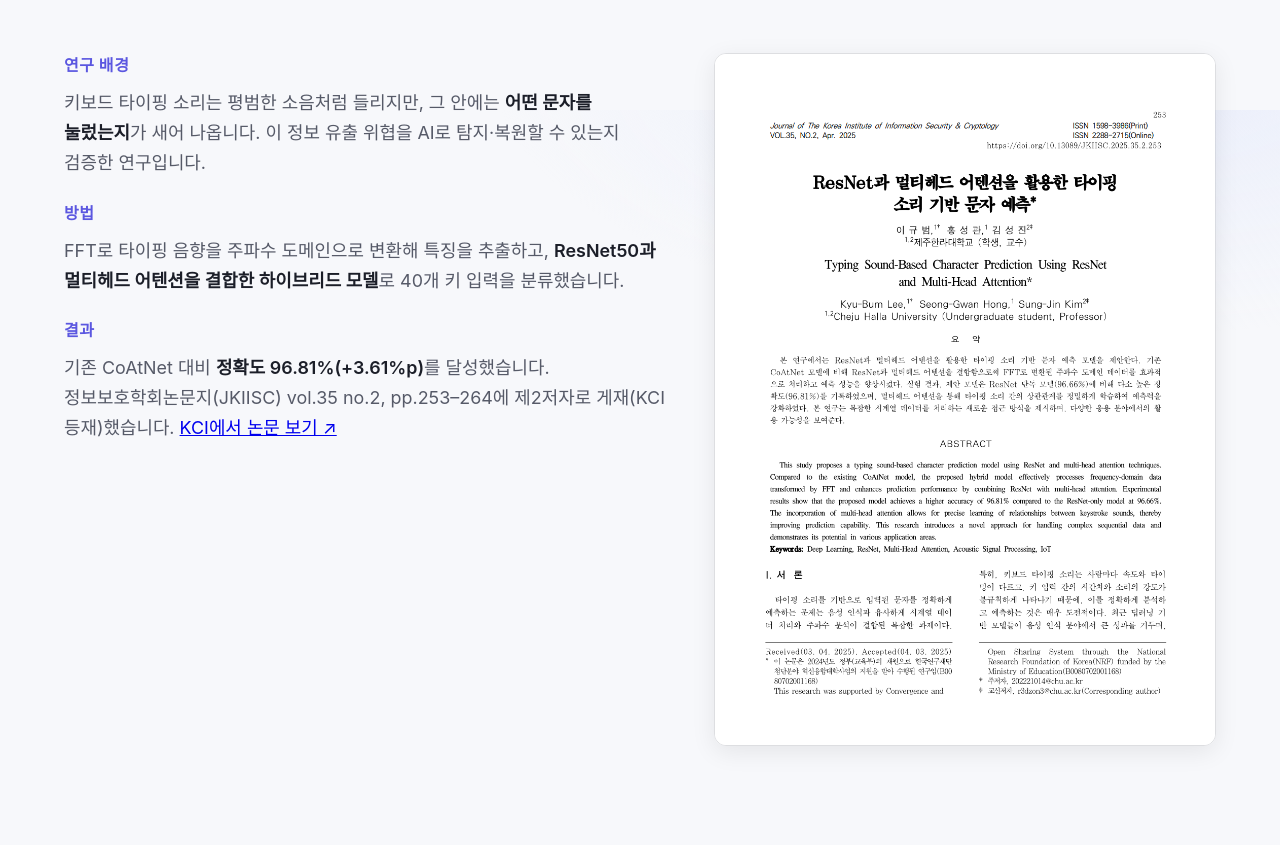
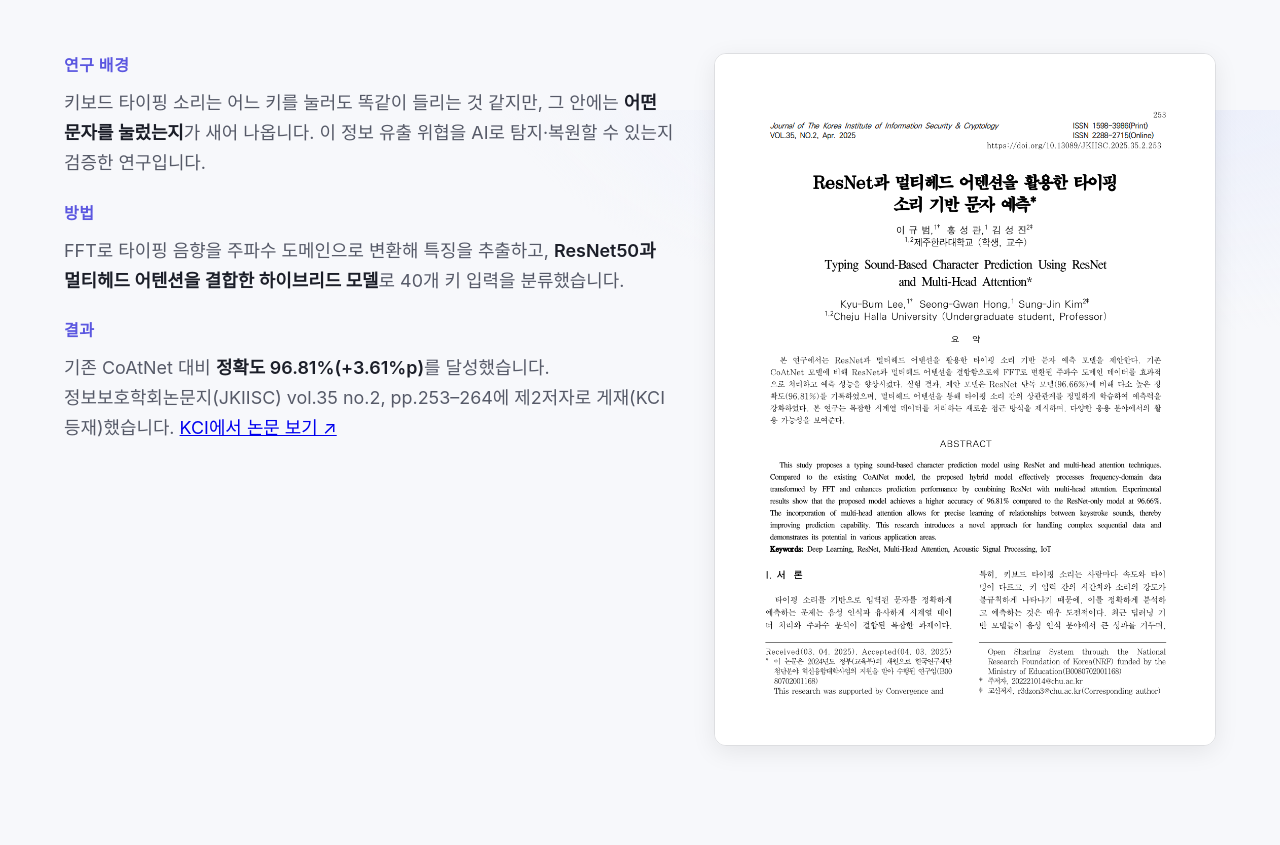
Before and after one commit to hxngo/hxngo.github.io, a plain HTML site: page index.html in a window 1280 px wide. Shown: the part 1490-2335 px from the top of the page. Drawn offline with nearby package versions, Linux system fonts and the light colour scheme; a web font is replaced by a local one.

Commit message:
portfolio: 논문 연구배경 문장 수정 (키마다 똑같이 들리지만…)

```diff
--- a/index.html
+++ b/index.html
@@ -97,7 +97,7 @@
     <div>
       <div class="case__block narrow">
         <p class="block__label reveal">연구 배경</p>
-        <p class="block__body reveal">키보드 타이핑 소리는 평범한 소음처럼 들리지만, 그 안에는 <strong>어떤 문자를 눌렀는지</strong>가 새어 나옵니다. 이 정보 유출 위협을 AI로 탐지·복원할 수 있는지 검증한 연구입니다.</p>
+        <p class="block__body reveal">키보드 타이핑 소리는 어느 키를 눌러도 똑같이 들리는 것 같지만, 그 안에는 <strong>어떤 문자를 눌렀는지</strong>가 새어 나옵니다. 이 정보 유출 위협을 AI로 탐지·복원할 수 있는지 검증한 연구입니다.</p>
       </div>
       <div class="case__block narrow">
         <p class="block__label reveal">방법</p>
```
